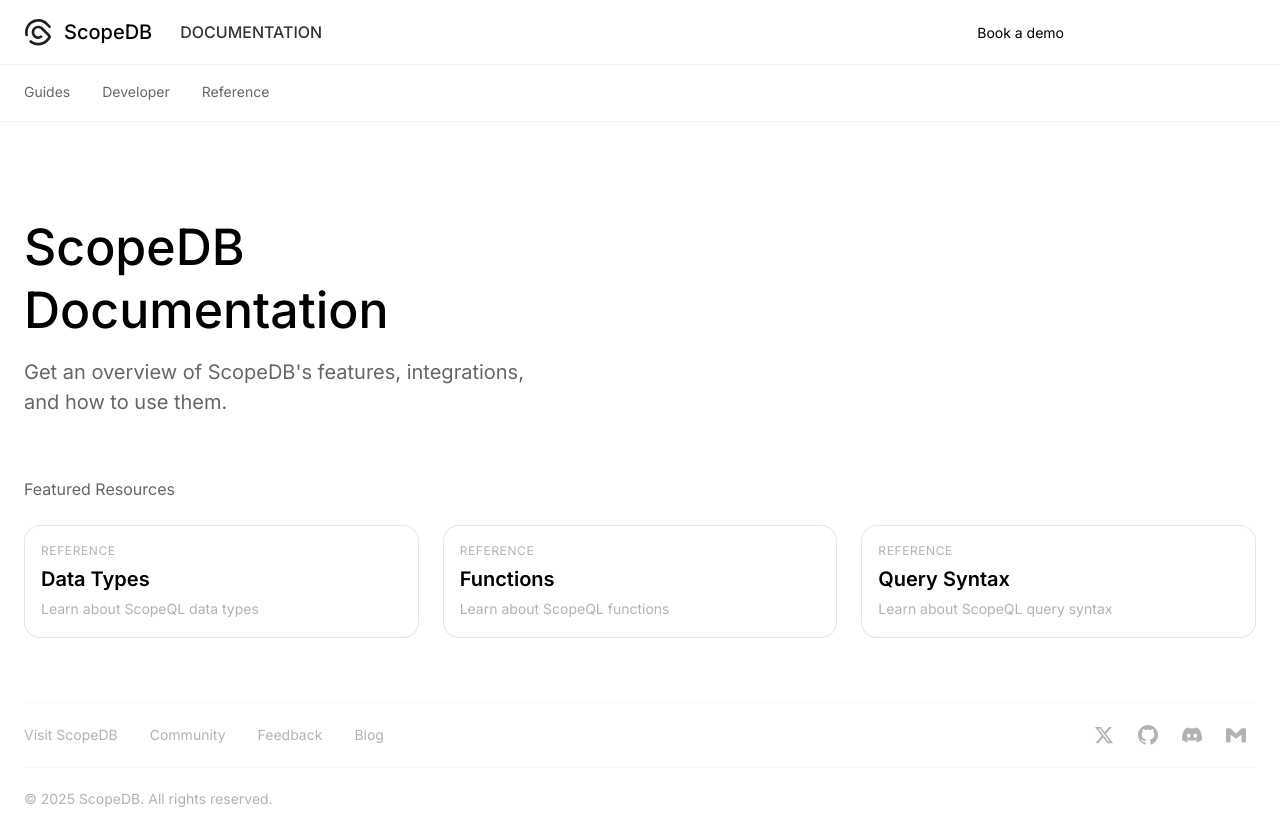
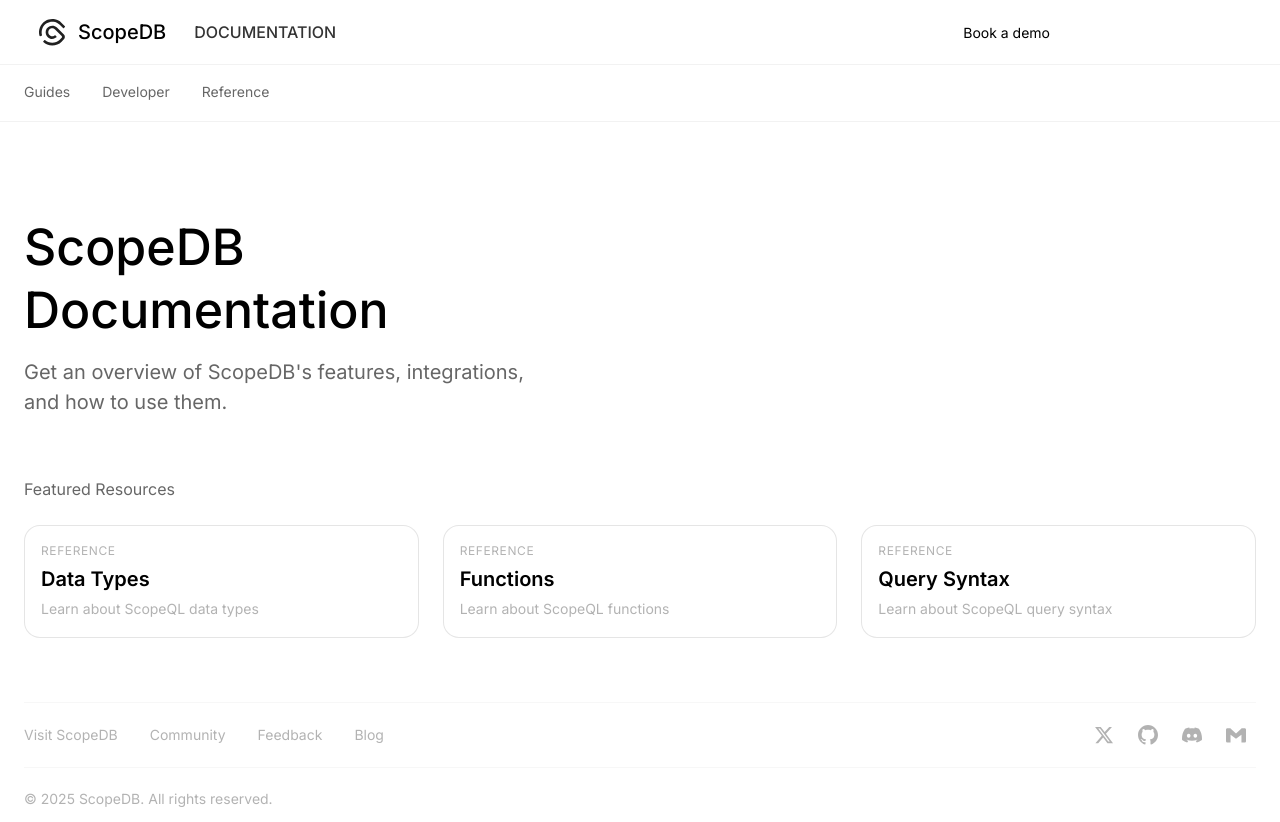
Before and after one commit to scopedb/scopedb-docs, an Astro site: page / in a window 1280 px wide. Built offline with nearby package versions, Linux system fonts and the light colour scheme; Astro itself is replaced by a stand-in of ours.

Commit message:
chore: pnpm up
Signed-off-by: tison <wander4096@gmail.com>

```diff
--- a/src/components/Header.astro
+++ b/src/components/Header.astro
@@ -62,7 +62,7 @@ const { sidebar } = Astro.props;
 >
   <div class="mx-auto pt-[14px]">
     <div
-      class="flex pb-[14px] items-center justify-between border-b border-[rgba(0,0,0,0.05)]"
+      class="flex pb-[14px] px-[14px] items-center justify-between border-b border-[rgba(0,0,0,0.05)]"
     >
       <div
         class="title-wrapper flex items-center gap-[24px] px-[12px] md:px-[24px]"
```
Also changed, not shown: package.json (+13 -13 lines), pnpm-lock.yaml.
